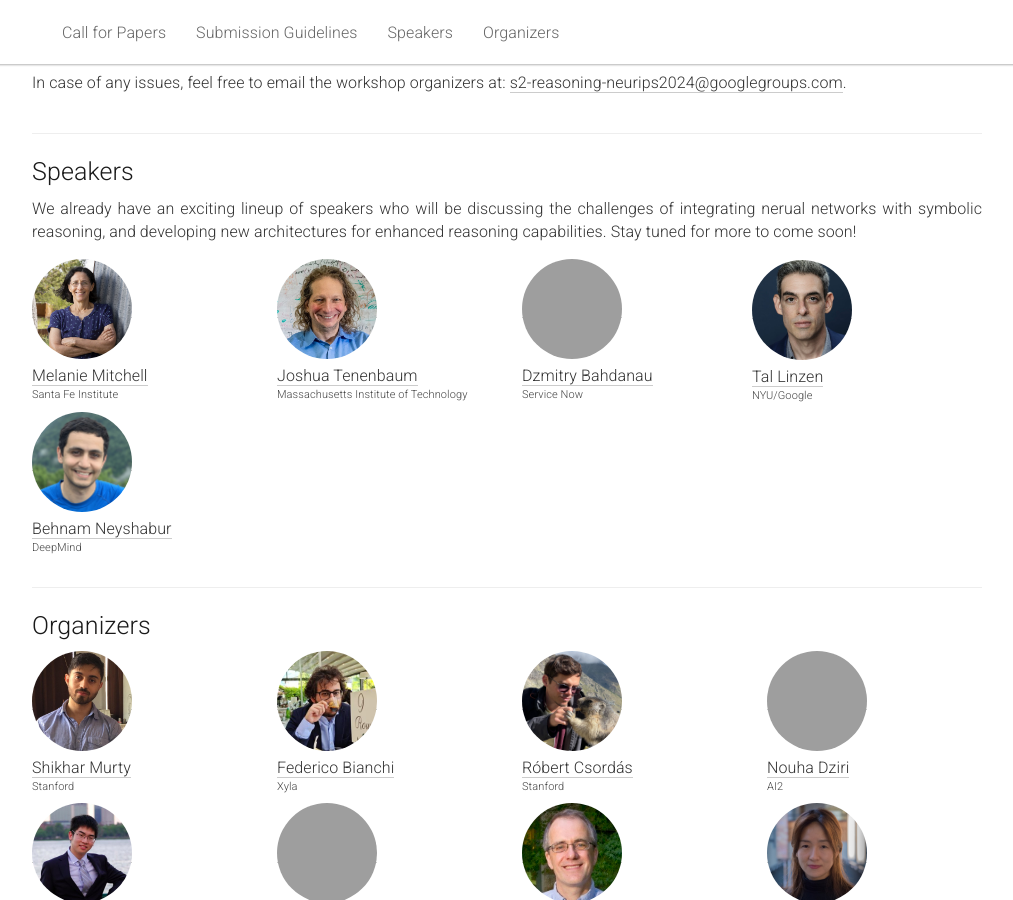
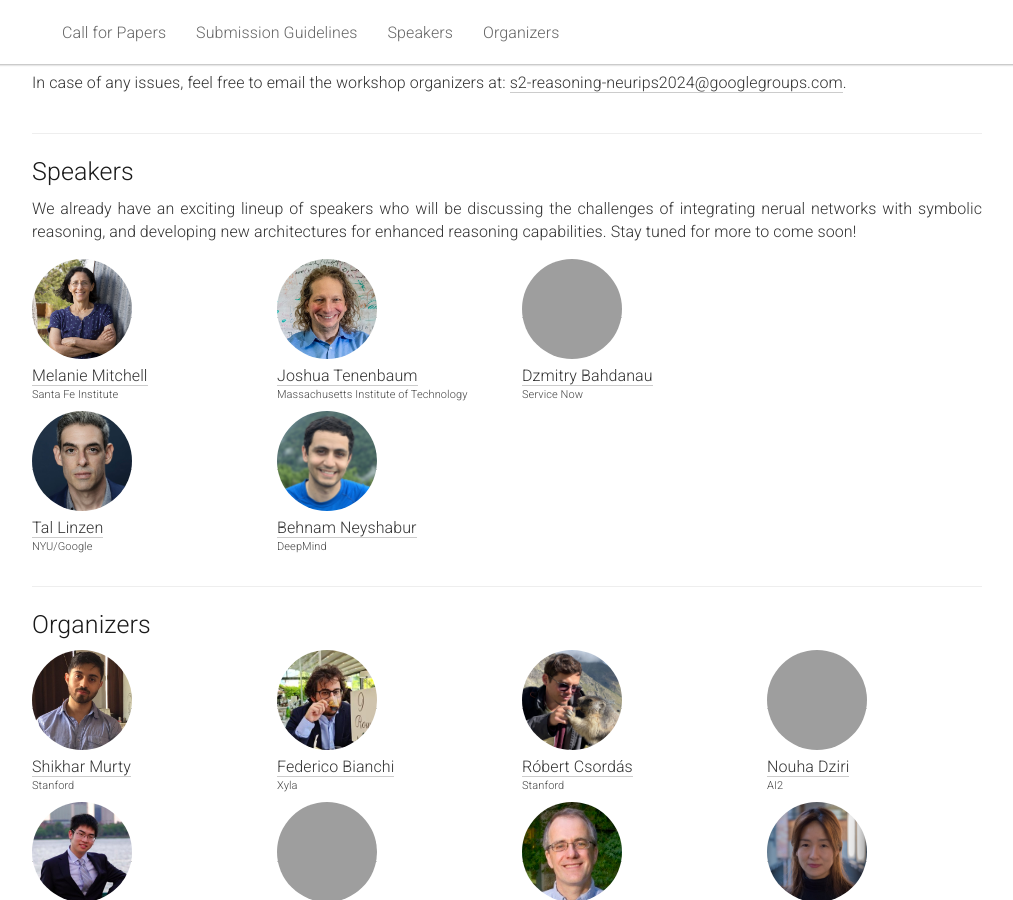
Before and after one commit to s2r-at-scale-workshop/s2r-at-scale-workshop.github.io, a Jekyll site: the page built from _pages/home.md, in a window 1280 px wide and 900 px high, scrolled down 1085 px. Shown: the whole window, without its empty margins (133-1146 px from the left). Built offline with Jekyll 4.4.1, drawn with Linux system fonts in a browser that asks for light colours; grey boxes are pictures that could not be loaded.

Commit message:
fix order and iamges

```diff
--- a/_pages/home.md
+++ b/_pages/home.md
@@ -135,9 +135,9 @@ acknowledgements: ""
       <h6>Service Now</h6>
     </div>
   </div>
-  <div class="col-xs-6 col-lg-3">
 </div>
 <div class="row">
+  <div class="col-xs-6 col-lg-3">
     <a href="https://tallinzen.net/">
       <img class="people-pic" src="{{ "/static/img/people/tl.jpeg" | prepend:site.baseurl }}">
     </a>
@@ -155,7 +155,6 @@ acknowledgements: ""
       <h6>DeepMind</h6>
     </div>
   </div>
-
 </div>
 
 <hr />
```
